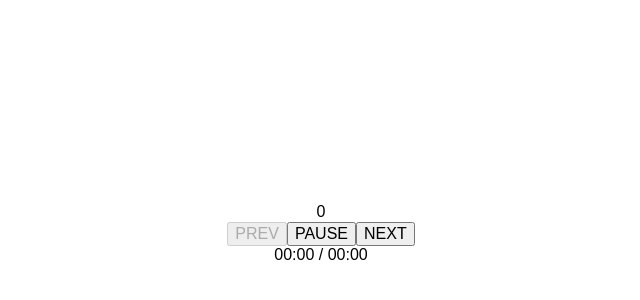
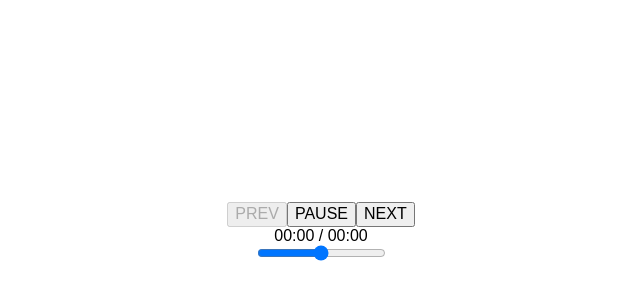
Before and after one commit to boldyrev-d/retrowave-redux, a React (Create React App) app: page / in a window 1280 px wide. Shown: the part 166-466 px from the top of the page, without its empty margins (319-959 px from the left). Built offline with nearby package versions, Linux system fonts and the light colour scheme; no server answers.

Commit message:
feat: add volume bar

```diff
--- a/src/AC/index.js
+++ b/src/AC/index.js
@@ -6,6 +6,7 @@ import {
   CHANGE_PLAY_STATUS,
   CHANGE_TRACK_DURATION,
   CHANGE_TRACK_POSITION,
+  CHANGE_VOLUME,
 } from '../constants/actionTypes';
 
 export const firstLoad = () => ({
@@ -35,3 +36,8 @@ export const changePosition = trackObject => ({
   type: CHANGE_TRACK_POSITION,
   payload: trackObject,
 });
+
+export const changeVolume = volume => ({
+  type: CHANGE_VOLUME,
+  payload: { volume },
+});
--- a/src/App.jsx
+++ b/src/App.jsx
@@ -15,6 +15,7 @@ import {
   changePlayStatus,
   changeDuration,
   changePosition,
+  changeVolume,
 } from './AC';
 
 const Wrapper = styled.div`
@@ -32,23 +33,38 @@ class App extends Component {
       this.props.firstLoad();
     }
   }
+
+  handleVolume = (ev) => {
+    const volume = parseInt(ev.target.value, 10);
+    this.props.changeVolume(volume);
+  };
+
   render() {
     const {
-      currentTrack, currentPosition, currentDuration, playStatus, tracks,
+      currentTrack,
+      currentPosition,
+      currentDuration,
+      playStatus,
+      tracks,
+      volume,
     } = this.props;
 
-    return (
-      <Wrapper>
-        {tracks.length && (
+    const soundComponent = tracks.length ? (
       <Sound
         url={`${RETRO_URL}${tracks[currentTrack].streamUrl}`}
         playStatus={playStatus}
+        volume={this.props.volume}
         // FIXME: get more accuracy
         onPlaying={this.props.changePosition}
         onLoad={this.props.changeDuration}
         onFinishedPlaying={this.handleNext}
       />
-        )}
+    ) : null;
+
+    return (
+      <Wrapper>
+        {soundComponent}
+
         <div>
           <button disabled={!currentTrack} onClick={this.props.switchToPreviousTrack}>
             PREV
@@ -58,8 +74,20 @@ class App extends Component {
           </button>
           <button onClick={this.props.switchToNextTrack}>NEXT</button>
         </div>
+
         <div>
           <span>{msToTime(currentPosition)}</span> / <span>{msToTime(currentDuration)}</span>
+        </div>
+
+        <div>
+          <input
+            type="range"
+            min="0"
+            max="100"
+            step="1"
+            value={volume}
+            onChange={this.handleVolume}
+          />
         </div>
       </Wrapper>
     );
@@ -69,7 +97,7 @@ class App extends Component {
 export default connect(
   (state) => {
     const {
-      currentTrack, playStatus, tracks, currentDuration, currentPosition,
+      currentTrack, playStatus, tracks, currentDuration, currentPosition, volume,
     } = state;
 
     return {
@@ -78,6 +106,7 @@ export default connect(
       tracks,
       currentDuration,
       currentPosition,
+      volume,
     };
   },
   {
@@ -87,5 +116,6 @@ export default connect(
     changePlayStatus,
     changeDuration,
     changePosition,
+    changeVolume,
   },
 )(App);
--- a/src/constants/actionTypes.js
+++ b/src/constants/actionTypes.js
@@ -9,3 +9,4 @@ export const LOAD_NEXT_TRACK = 'LOAD_NEXT_TRACK';
 export const CHANGE_PLAY_STATUS = 'CHANGE_PLAY_STATUS';
 export const CHANGE_TRACK_DURATION = 'CHANGE_TRACK_DURATION';
 export const CHANGE_TRACK_POSITION = 'CHANGE_TRACK_POSITION';
+export const CHANGE_VOLUME = 'CHANGE_VOLUME';
--- a/src/reducer/index.js
+++ b/src/reducer/index.js
@@ -7,6 +7,7 @@ import {
   CHANGE_PLAY_STATUS,
   CHANGE_TRACK_DURATION,
   CHANGE_TRACK_POSITION,
+  CHANGE_VOLUME,
   SUCCESS,
 } from '../constants/actionTypes';
 
@@ -16,6 +17,7 @@ const defaultState = {
   tracks: [],
   currentDuration: 0,
   currentPosition: 0,
+  volume: 50,
 };
 
 export default (state = defaultState, action) => {
@@ -79,6 +81,12 @@ export default (state = defaultState, action) => {
         currentPosition: payload.position,
       };
 
+    case CHANGE_VOLUME:
+      return {
+        ...state,
+        volume: payload.volume,
+      };
+
     default:
       return state;
   }
```
Lines whose indentation alone changed are shown as unchanged.
